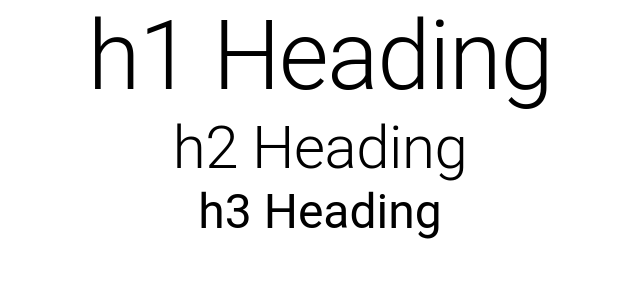
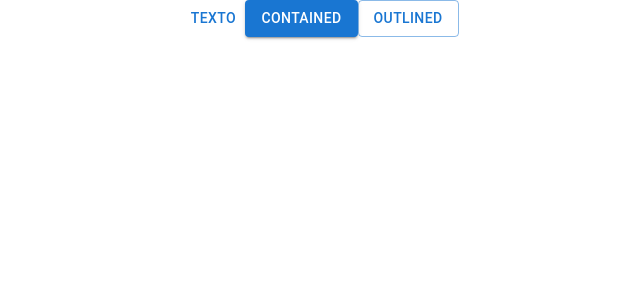
Before and after one commit to YoexRep/react-mui-demon, a React (Create React App) app: page / in a window 1280 px wide. Shown: the top 300 px of the page, without its empty margins (320-960 px from the left). Built offline with nearby package versions, Linux system fonts and the light colour scheme.

Commit message:
se termino componente typography y se agrego button

```diff
--- a/src/App.tsx
+++ b/src/App.tsx
@@ -2,11 +2,14 @@ import React from 'react';
 import logo from './logo.svg';
 import './App.css';
 import { MuiTypography } from './components/MuiTypography';
+import { MuiButton } from './components/MuiButton';
+
 
 function App() {
   return (
     <div className="App">
-      <MuiTypography/>
+        {/*  <MuiTypography/>*/}
+      <MuiButton/>
     </div>
   );
 }
--- /dev/null
+++ b/src/components/MuiButton.tsx
@@ -0,0 +1,11 @@
+import { Button } from "@mui/material";
+
+export const MuiButton = () => {
+    return (<div>
+
+        <Button variant="text">texto</Button>
+        <Button variant="contained">Contained</Button>
+        <Button variant="outlined">Outlined</Button>
+
+    </div>)
+}
--- a/src/components/MuiTypography.tsx
+++ b/src/components/MuiTypography.tsx
@@ -2,9 +2,18 @@ import { Typography } from "@mui/material";
 
 export const MuiTypography = () => {
     return (<div>
-        <Typography variant="h1">h1 Heading</Typography>
+        <Typography variant="h1" gutterBottom>h1 Heading</Typography>
         <Typography variant="h2">h2 Heading</Typography>
         <Typography variant="h3">h3 Heading</Typography>
+        <Typography variant="h4" component='h1' gutterBottom>h4 Heading</Typography>
+        <Typography variant="h5">h5 Heading</Typography>
+        <Typography variant="h6">h6 Heading</Typography>
+
+        <Typography variant="subtitle1">Sub title 1</Typography>
+        <Typography variant="subtitle2">Sub title 2</Typography>
+
+        <Typography variant="body1">Lorem ipsum dolor, sit amet consectetur adipisicing elit. Cupiditate laborum, laudantium quis architecto non doloribus tempore velit excepturi aliquam id eveniet, nemo minus tenetur nihil atque, eligendi dolor tempora beatae.</Typography>
+        <Typography variant="body2">Lorem ipsum dolor sit amet consectetur adipisicing elit. Voluptate, cumque ad. Quasi dolorum sunt perspiciatis animi vero iure aperiam, asperiores corporis quae sapiente deserunt rerum id reprehenderit similique quam est.</Typography>
 
     </div>)
 }
```
Also changed, not shown: 1 other file (tests, documents, lock files or other folders).
